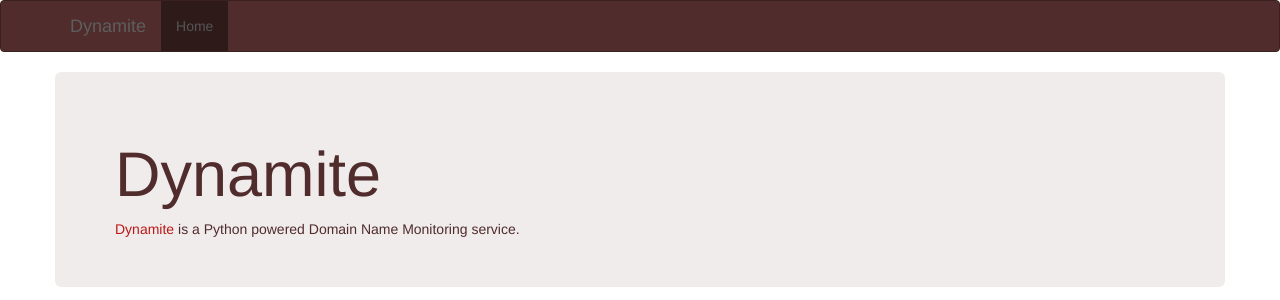
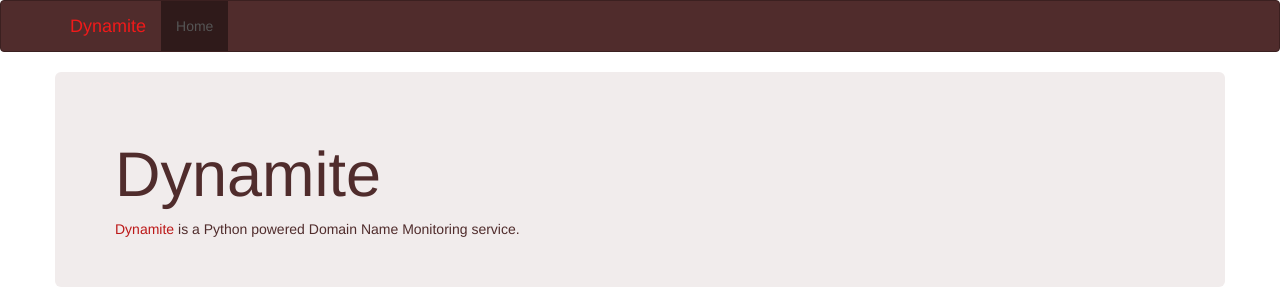
Before and after one commit to taeram/dynamite, a Flask app: page / in a window 1280 px wide, with the pointer over the restyled element. Shown: the top 300 px of the page. Run offline with Flask 2, Linux system fonts and the light colour scheme; some libraries are stand-ins or nearby versions.

Commit message:
Fix hover colour for links

```diff
--- a/app/static/css/style.css
+++ b/app/static/css/style.css
@@ -20,3 +20,8 @@ body {
 a {
     color: #BC1818;
 }
+
+.navbar-default .navbar-brand:hover,
+a:hover {
+    color: #F01A1A;
+}
```
